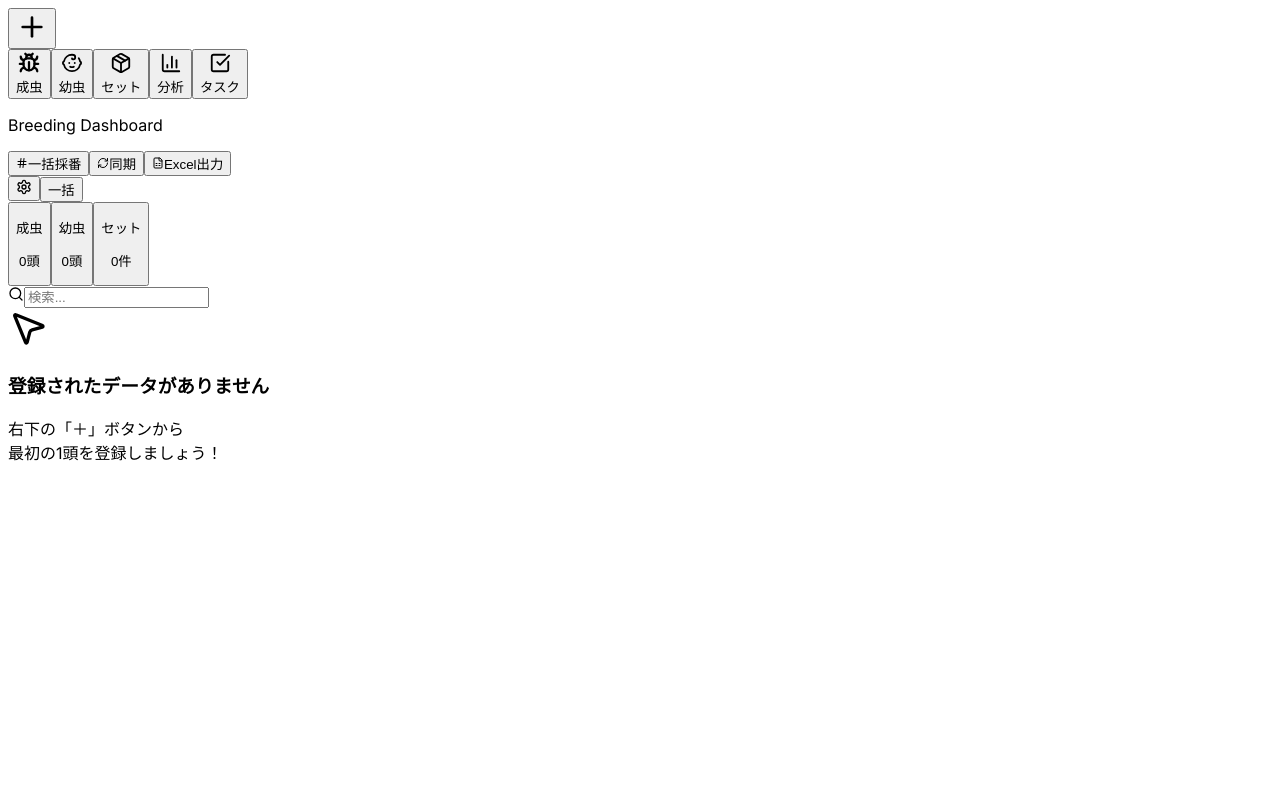
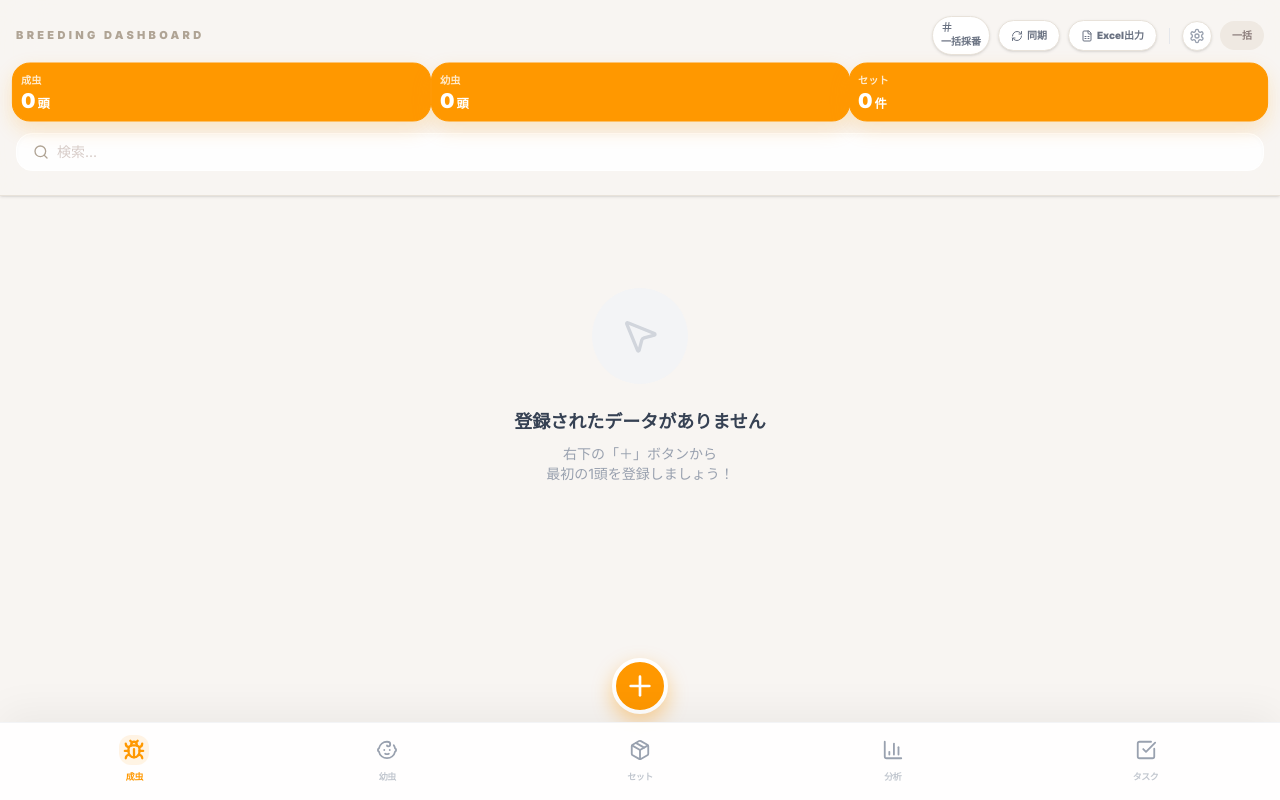
Before and after one commit to a03677519-max/beetle-manager-pwa, a Next.js app in the folder beetle-manager-pwa-main/: page / in a window 1280 px wide. Built offline with nearby package versions, Linux system fonts and the light colour scheme.

Commit message:
UI刷新：フォルダ前面表示、産卵実績合計のカード表示、およびビルドエラー（型ガード不足）の修正

```diff
--- a/beetle-manager-pwa-main/app/globals.css
+++ b/beetle-manager-pwa-main/app/globals.css
@@ -1,37 +1,42 @@
 @import "tailwindcss";
 
+@theme {
+  --font-inter: var(--font-inter);
+
+  /* アプリのメインテーマカラーを定義 */
+  --color-primary: #FF9800;
+  --color-secondary: #A67C52;
+  --color-background: #F8F5F2;
+  --color-foreground: #3C3631;
+}
+
 @layer base {
-  :root {
-    --primary: #2D5A27;
-    --accent: #E67E22;
-    --background: #F8F9FA;
-    --card-bg: #FFFFFF;
-    --text-main: #212529;
-    --text-secondary: #495057;
-    --text-muted: #6C757D;
-    --border: #DEE2E6;
-  }
   body {
-    @apply bg-[var(--background)] text-[var(--text-main)] font-sans antialiased min-h-screen leading-[1.6];
+    background-color: var(--color-background);
+    color: var(--color-foreground);
+    -webkit-tap-highlight-color: transparent; /* モバイルでのタップハイライトを無効化 */
   }
 }
 
-@layer components {
-  .app-container {
-    @apply max-w-md mx-auto px-5 py-8 min-h-screen;
-  }
+/* カスタムスクロールバー（ボトムシート用） */
+.custom-scrollbar::-webkit-scrollbar {
+  width: 6px;
+}
 
-  .card {
-    @apply bg-[var(--card-bg)] rounded-2xl shadow-lg mb-6 p-5;
-    border: none;
-  }
+.custom-scrollbar::-webkit-scrollbar-track {
+  background: transparent;
+}
 
-  .text-heading { @apply text-[20px] font-bold text-[var(--text-main)]; }
-  .text-body { @apply text-[14px] font-medium text-[var(--text-secondary)]; }
-  .text-muted { @apply text-[12px] text-[var(--text-muted)]; }
+.custom-scrollbar::-webkit-scrollbar-thumb {
+  background: #E8E2DA;
+  border-radius: 10px;
+}
 
-  .button {
-    @apply bg-[var(--primary)] text-white font-bold py-3 px-4 rounded-2xl flex items-center justify-center gap-2 transition-transform duration-100 active:scale-95;
-  }
-  /* 他のスタイルは一旦そのままにしておく */
+/* SwitchBotアイコンなどの回転アニメーション */
+@keyframes spin {
+  from { transform: rotate(0deg); }
+  to { transform: rotate(360deg); }
 }
+.spin {
+  animation: spin 1s linear infinite;
+}
--- a/beetle-manager-pwa-main/app/layout.tsx
+++ b/beetle-manager-pwa-main/app/layout.tsx
@@ -1,5 +1,6 @@
 import type { Metadata } from "next";
 import { Inter } from "next/font/google";
+import "./globals.css";
 import { PwaRegister } from "@/components/pwa-register";
 
 const inter = Inter({ subsets: ["latin"] });
```
